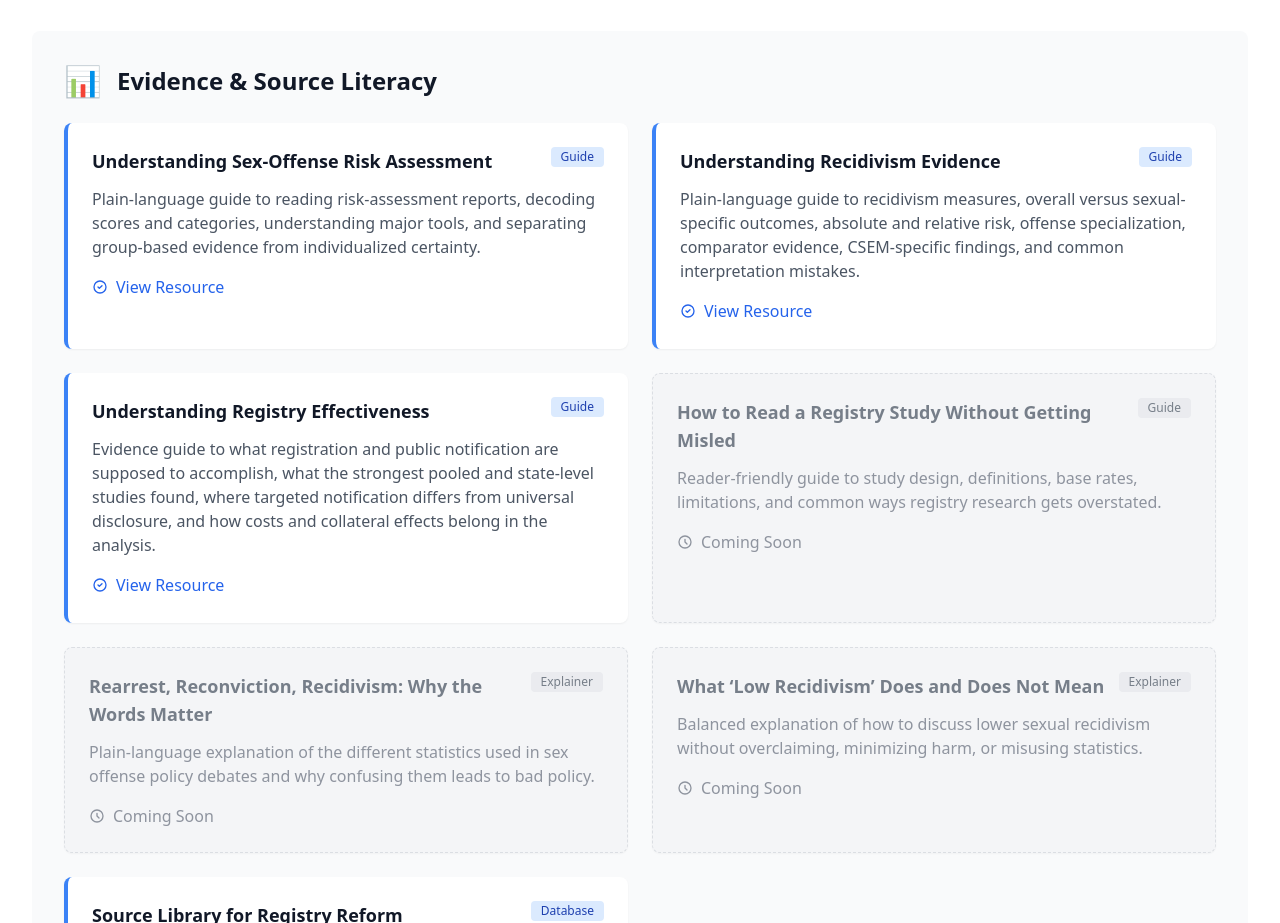
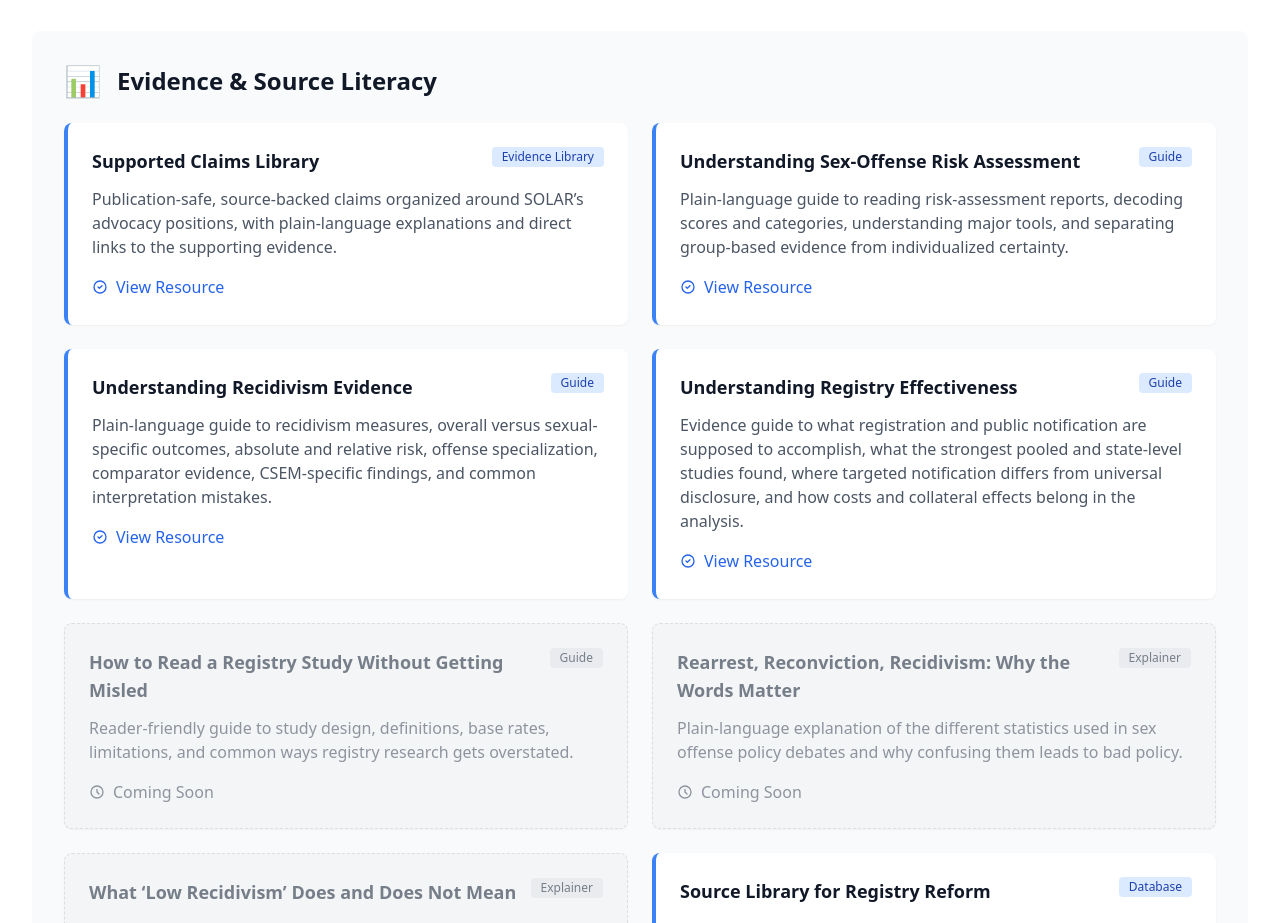
Before and after one commit to projectsolarrecon/Solar, a React (Vite) app: page /resources in a window 1280 px wide. Shown: the part 7240-8163 px from the top of the page. Built offline with nearby package versions, Linux system fonts and the light colour scheme.

Commit message:
Add Supported Claims Library to resources index

```diff
--- a/src/pages/Resources.tsx
+++ b/src/pages/Resources.tsx
@@ -319,6 +319,12 @@ function Resources() {
       title: "Evidence & Source Literacy",
       icon: "📊",
       resources: [
+        {
+          name: "Supported Claims Library",
+          type: "Evidence Library",
+          description: "Publication-safe, source-backed claims organized around SOLAR’s advocacy positions, with plain-language explanations and direct links to the supporting evidence.",
+          link: "/resources/supported-claims-guide"
+        },
         {
           name: "Understanding Sex-Offense Risk Assessment",
           type: "Guide",
```
